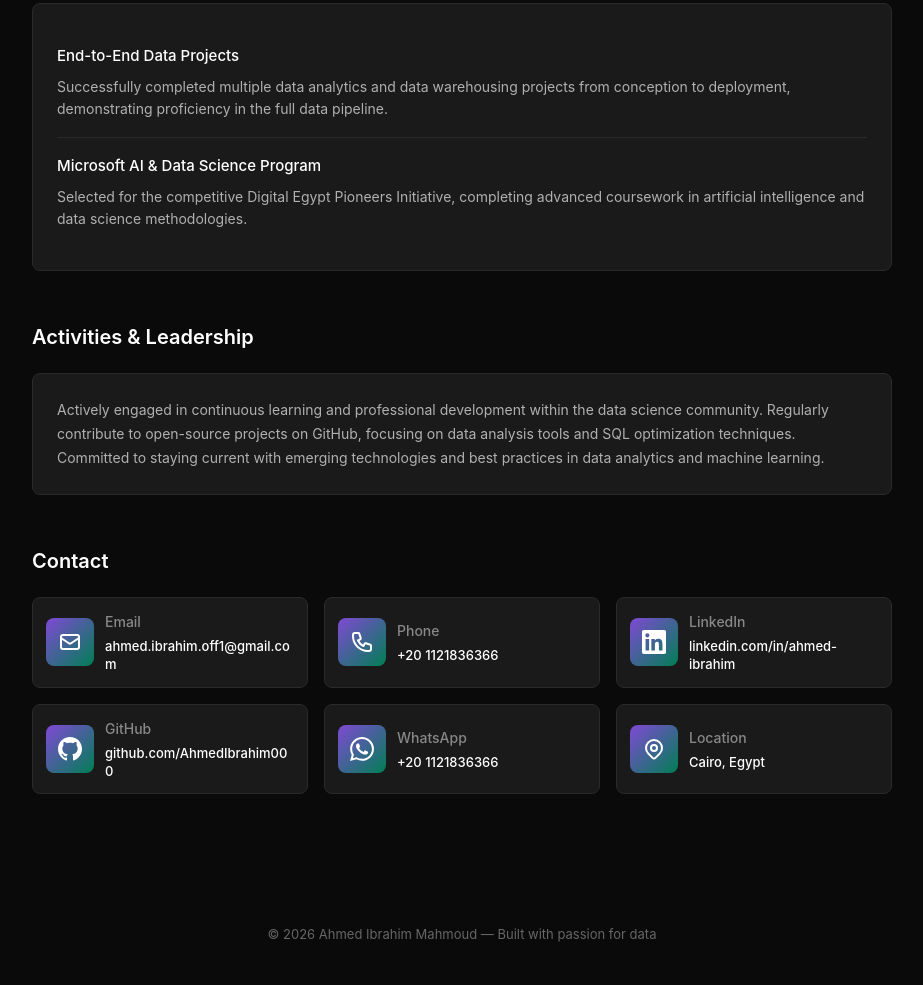
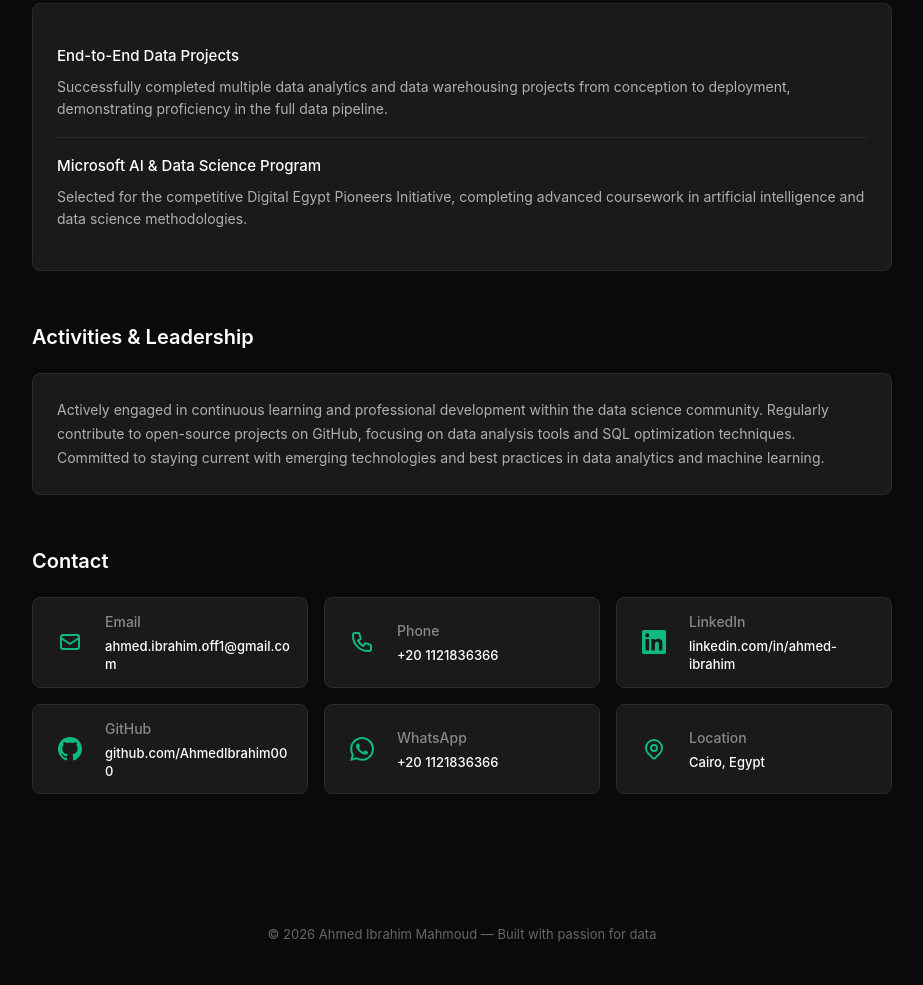
Before and after one commit to AhmedIbrahim000/AhmedIbrahim.github.io, a plain HTML site: page index.html in a window 1280 px wide. Shown: the part 3460-4445 px from the top of the page, without its empty margins (178-1101 px from the left). Drawn offline with Linux system fonts and the light colour scheme.

Commit message:
change svg color

```diff
--- a/index.html
+++ b/index.html
@@ -375,7 +375,7 @@
         .contact-icon {
             width: 48px;
             height: 48px;
-            background: linear-gradient(135deg, #8049d4 0%, #007f54 100%);
+            /* background: linear-gradient(135deg, #8049d4 0%, #007f54 100%); */
             border-radius: 8px;
             display: flex;
             align-items: center;
@@ -386,7 +386,7 @@
         .contact-icon svg {
             width: 24px;
             height: 24px;
-            color: #ffffff;
+            color: #10b981;
         }
 
         .contact-info h3 {
```
